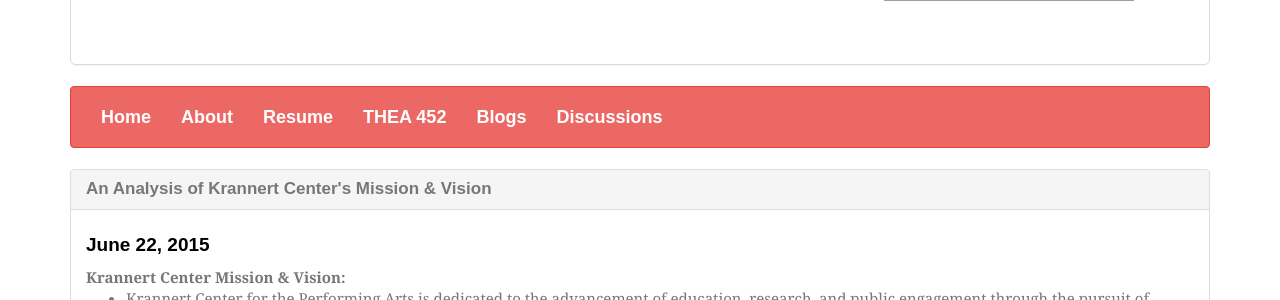
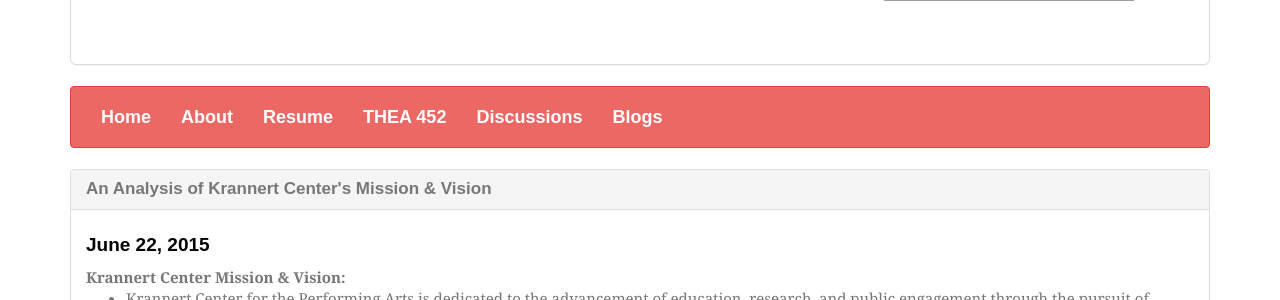
Before and after one commit to michelleplunkett/michelleplunkett.github.io, a Jekyll site: the page built from index.html, in a window 1280 px wide and 900 px high. Shown: the part 334-634 px from the top of the window. Built offline with Jekyll 4.4.1, drawn with Linux system fonts in a browser that asks for light colours; nearby versions of some CDN libraries; some web fonts are replaced; Markdown is read by kramdown in place of the engine named in the settings; grey boxes are pictures that could not be loaded.

Commit message:
Update navigation.html

```diff
--- a/_includes/navigation.html
+++ b/_includes/navigation.html
@@ -20,11 +20,11 @@
       <li {% if page.title == 'THEA 452' %} class="active" {% endif %} >
         <a href="/thea452.html">THEA 452</a>
       </li>
+      <li {% if page.title == 'Discussions' %} class="active" {% endif %} >
+        <a href="/discussions.html">Discussions</a>
+      </li>
       <li {% if page.title == 'Blogs' %} class="active" {% endif %} >
         <a href="/blog.html">Blogs</a>
-      </li>
-      <li {% if page.title == 'Discussions' %} class="active" {% endif %} >
-        <a href="/discussions.html">Discussions</a>
       </li>
       </li>
     </ul>
```
